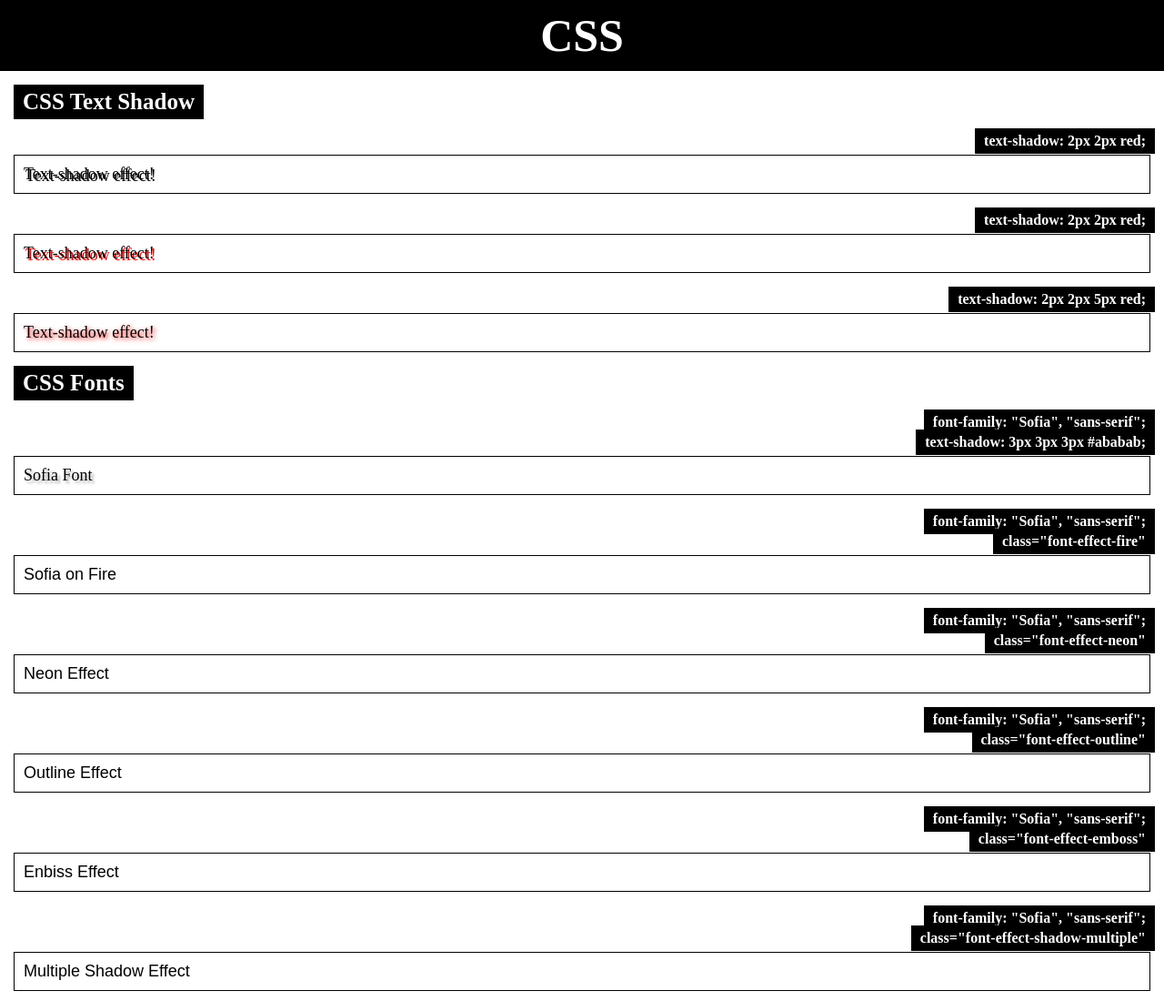
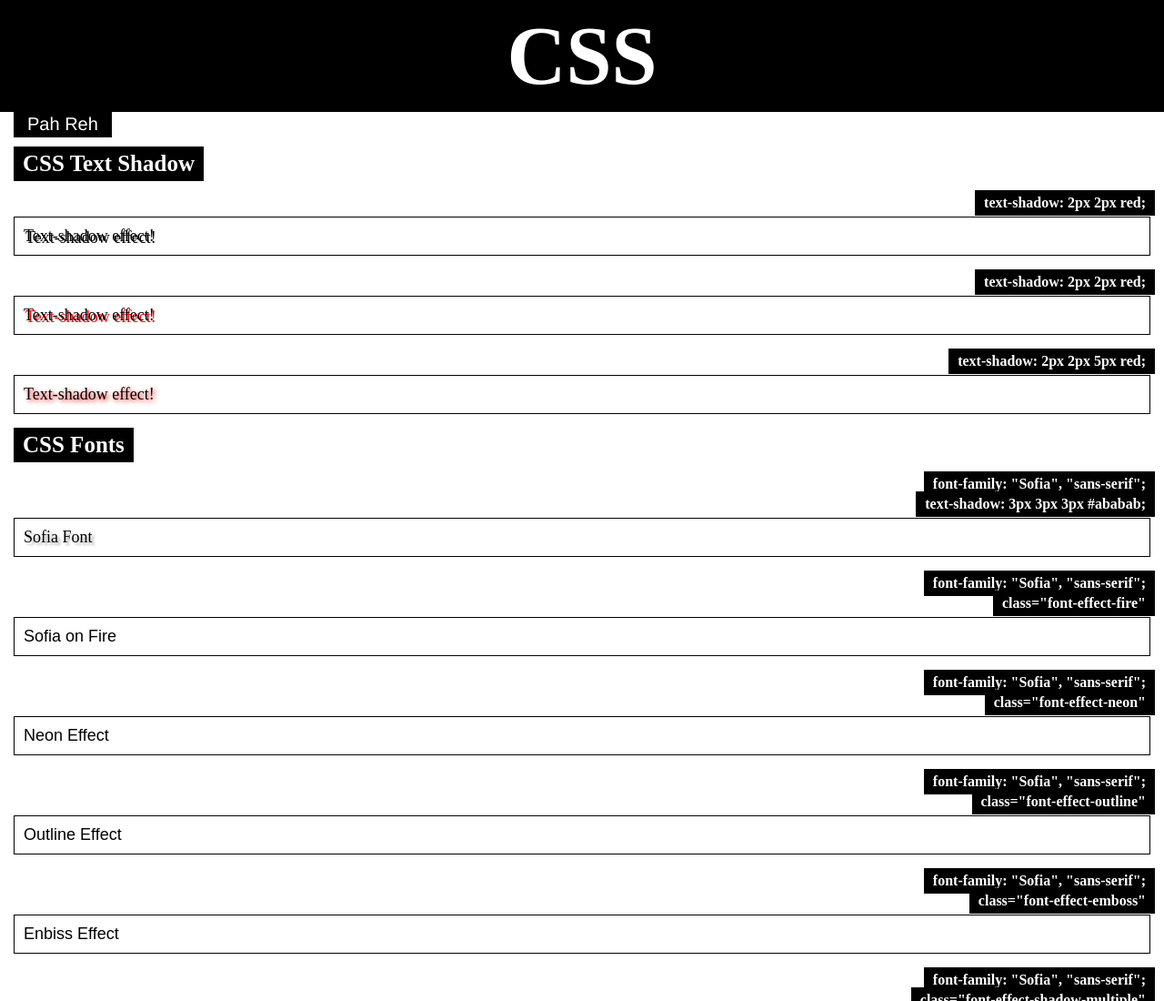
Before and after one commit to Plehlowla/CSSV2, a plain HTML site: page index.html in a window 1280 px wide. Shown: the top 1100 px of the page at 91% size. Drawn offline with Linux system fonts and the light colour scheme; a web font is replaced by a local one.

Commit message:
added name under h1

```diff
--- a/index.html
+++ b/index.html
@@ -11,6 +11,7 @@
 <body>
 
     <h1 style="margin-top: 0;">CSS</h1>
+    <h6>Pah Reh</h6>
 
     <div class="css">
         <h2>CSS Text Shadow</h2>
--- a/styles/index.scss
+++ b/styles/index.scss
@@ -1,16 +1,40 @@
+@import url('https://fonts.googleapis.com/css2?family=Quicksand:wght@500&display=swap');
+
 *{
     margin: 0;
     padding: 0;
 }
 
 h1{
-    font-size: 50px;
+    font-size: 90px;
     padding: 10px;
     background: black;
     color: white;
     text-align: center;
-    margin: 15px 0;
+    // margin: 15px 0;
+    font: 'Quicksand', sans-serif;
 }
+h6{
+    margin-top: 0px;
+    font: normal normal normal 20px/1 Helvetica, arial, sans-serif;
+    border-bottom: 2px solid #000;
+    background: #000;
+    color: #fff;
+
+    display: inline-block;
+    padding: 3px 15px;
+    margin-left: 15px;
+}
+// h6::after{
+//     left: 0px;
+//     display: block;
+//     position: absolute;
+//     width: 100%;
+//     height: 3px;
+//     margin-top: 2px;
+//     content: " ";
+//     background: #000;
+// }
 
 .css{
     padding: 0 15px;
```
Also changed, not shown: styles/index.css, 1 other file.
